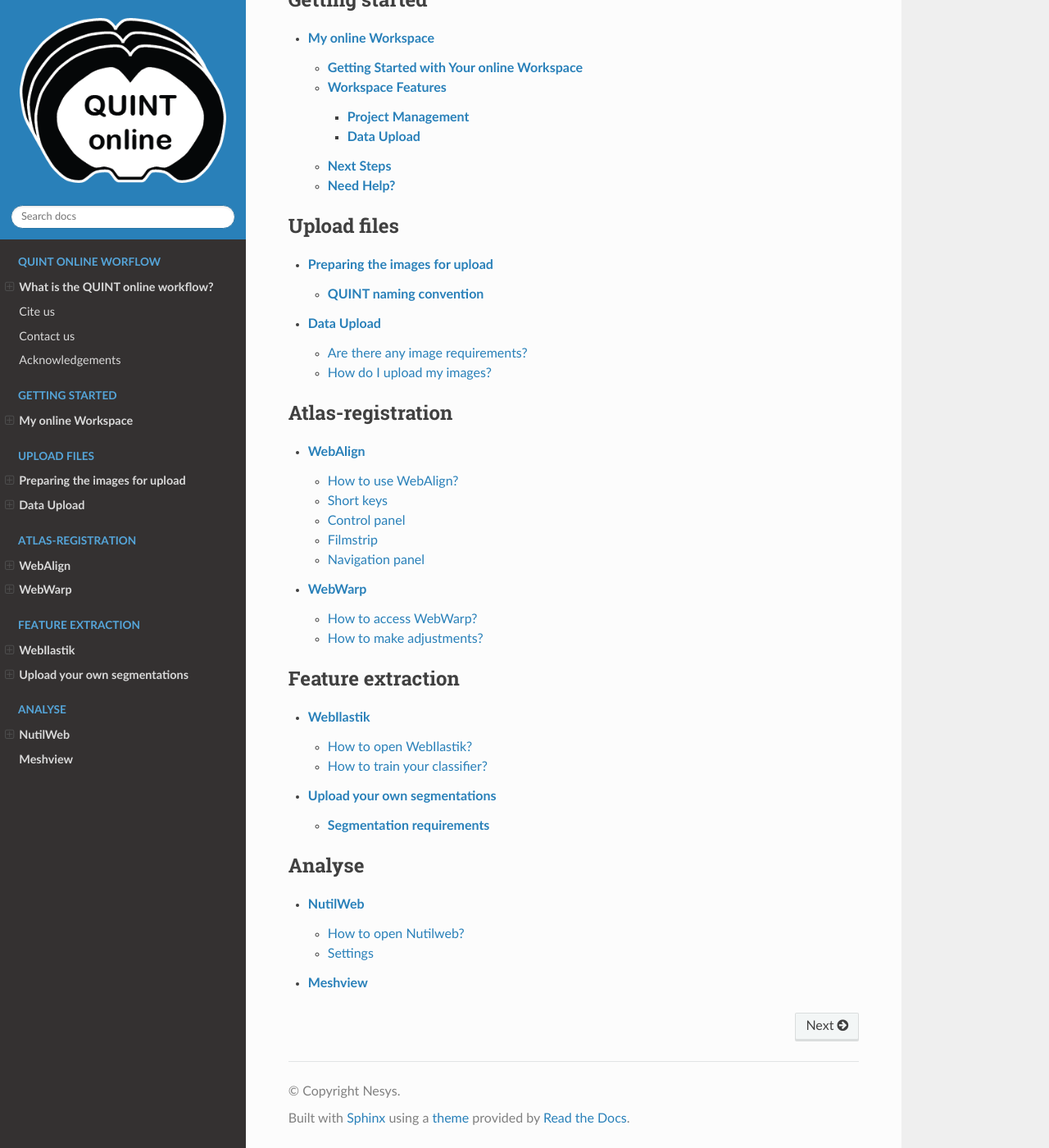
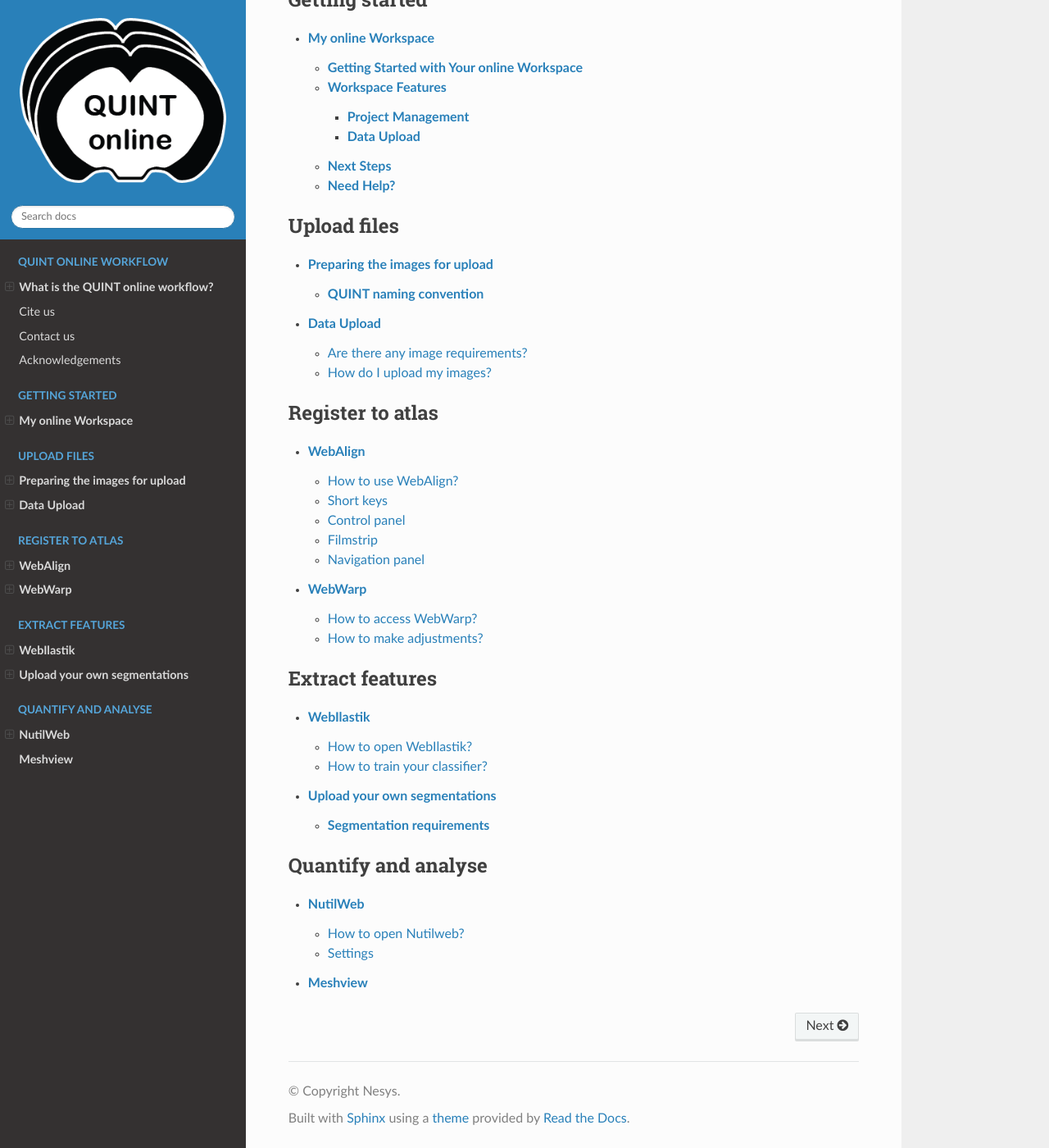
Before and after one commit to Neural-Systems-at-UIO/QUINT_webtools, a Sphinx documentation site: the page built from docs/index.rst, in a window 1280 px wide and 1400 px high, scrolled down 437 px. Shown: the whole window at 82% size. Built offline with Sphinx 7.4.7 and the Read the Docs theme 3.1.0, drawn with Linux system fonts in a browser that asks for light colours; some of the changed text lies outside the part shown.

```diff
--- a/docs/index.rst
+++ b/docs/index.rst
@@ -2,7 +2,7 @@ QUINT web-tools
 ====================
 
 .. toctree::
-   :caption: QUINT online worflow
+   :caption: QUINT online workflow
    :maxdepth: 3
 
    QUINTintro_new
@@ -24,21 +24,21 @@ QUINT web-tools
    CreateBrain
 
 .. toctree::
-   :caption: Atlas-registration
+   :caption: Register to atlas
    :maxdepth: 3
 
    WebAlign
    WebWarp
 
 .. toctree::
-   :caption: Feature extraction
+   :caption: Extract features
    :maxdepth: 3
 
    WebIlastik
    AlternativeSeg
 
 .. toctree::
-   :caption: Analyse
+   :caption: Quantify and analyse
    :maxdepth: 3
 
    NutilWeb
```
Also changed, not shown: docs/WebIlastik.rst (+3 -5 lines).
